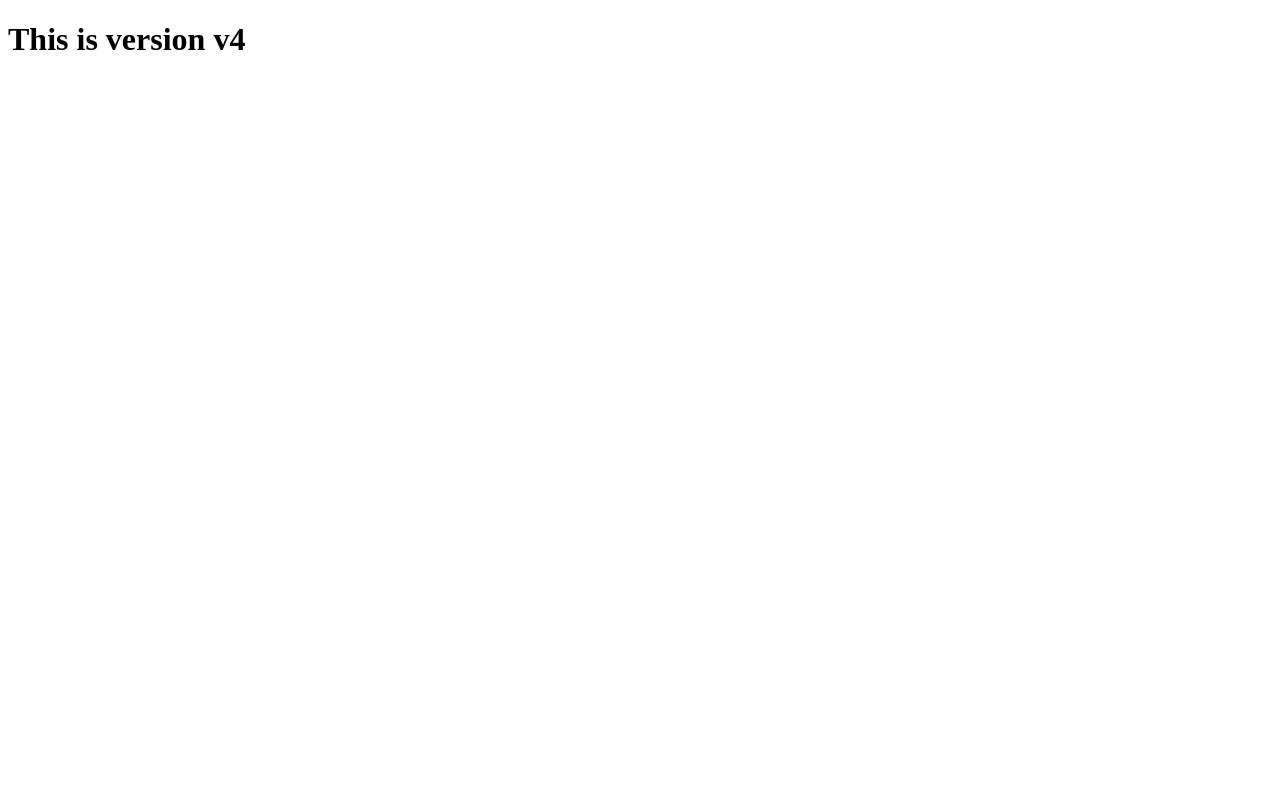
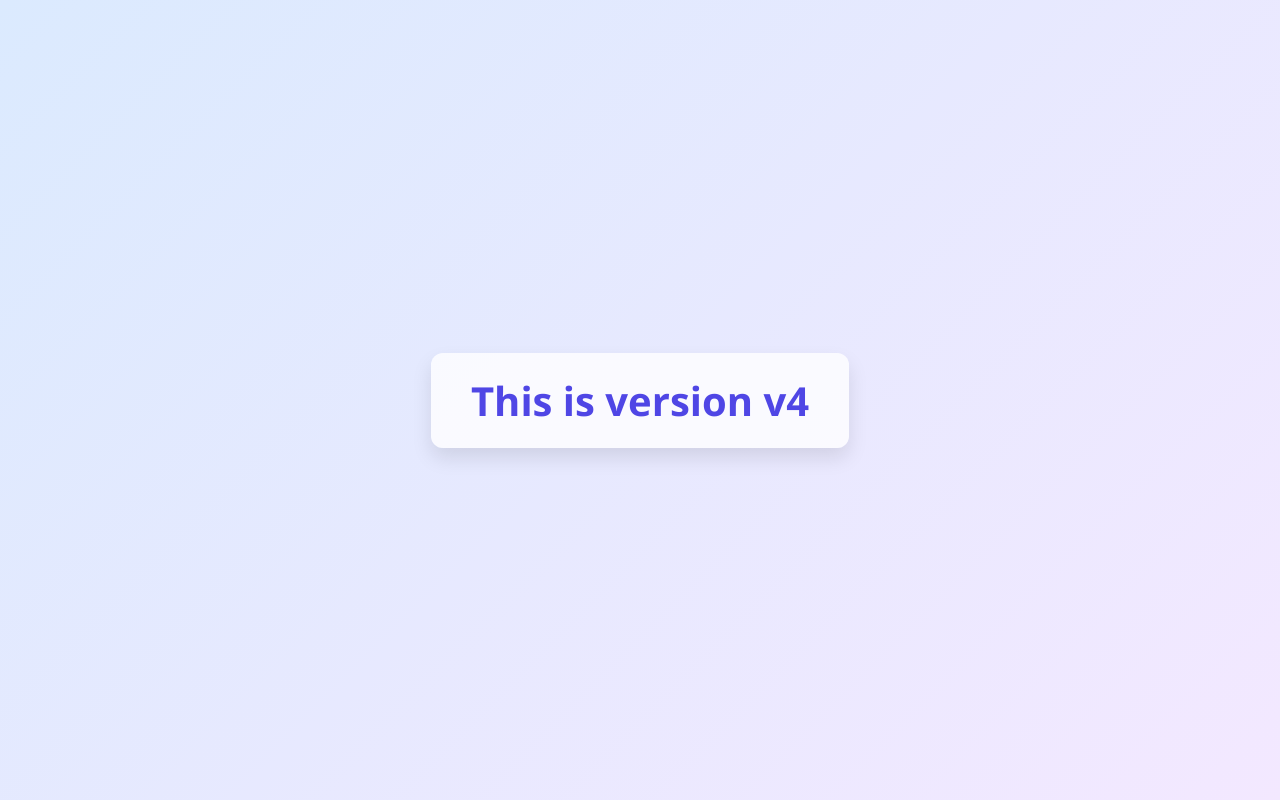
Before and after one commit to jagrutiashokshinde/myrepo, a plain HTML site: page index.html in a window 1280 px wide. Drawn offline with Linux system fonts and the light colour scheme.

Commit message:
added design for website

```diff
--- a/index.html
+++ b/index.html
@@ -2,7 +2,9 @@
 <html lang="en">
 <head>
     <meta charset="UTF-8">
+    <meta http-equiv="X-UA-Compatible" content="IE=edge">
     <meta name="viewport" content="width=device-width, initial-scale=1.0">
+    <link rel="stylesheet" href="styles.css">
     <title>Document</title>
 </head>
 <body>
--- /dev/null
+++ b/styles.css
@@ -0,0 +1,31 @@
+/* Reset some defaults */
+* {
+    margin: 0;
+    padding: 0;
+    box-sizing: border-box;
+}
+
+body {
+    height: 100vh;
+    background: linear-gradient(135deg, #dbeafe, #f3e8ff);
+    font-family: 'Segoe UI', Tahoma, Geneva, Verdana, sans-serif;
+    display: flex;
+    justify-content: center;
+    align-items: center;
+    color: #333;
+}
+
+h1 {
+    background-color: #ffffffcc;
+    padding: 20px 40px;
+    border-radius: 12px;
+    box-shadow: 0 10px 20px rgba(0, 0, 0, 0.1);
+    font-size: 2.5rem;
+    color: #4f46e5;
+    transition: all 0.3s ease;
+}
+
+h1:hover {
+    background-color: #eef2ff;
+    transform: scale(1.05);
+}
```
